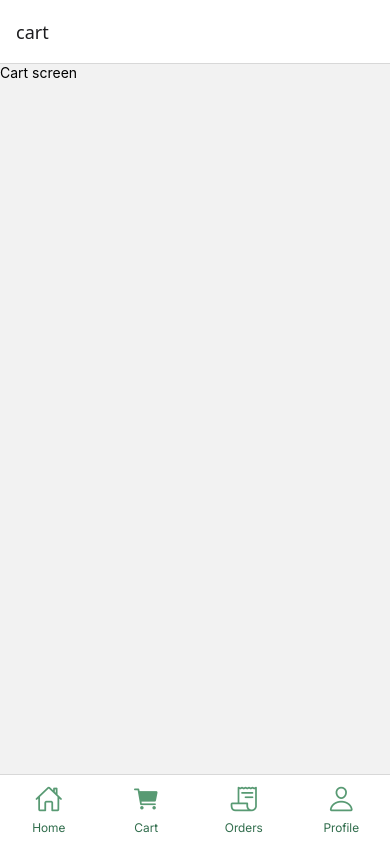
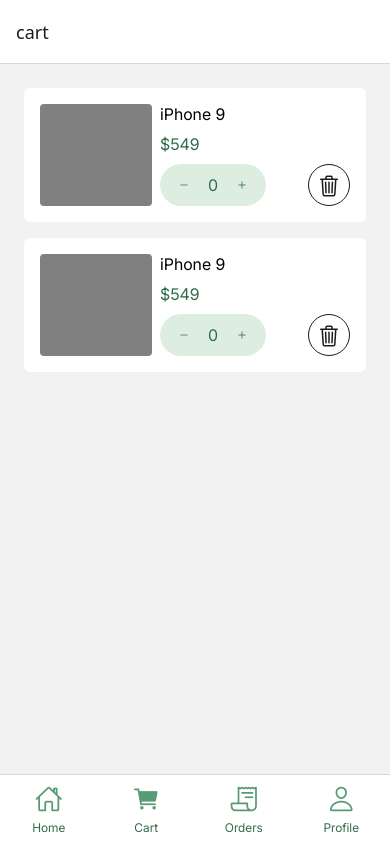
Before and after one commit to gonchesan/plantifySanchez, a React Native app: screen /CartStack in a window 390 px wide. Built offline with nearby package versions, Linux system fonts and the light colour scheme.

Commit message:
change Cart, Home & ProductDetail screens

```diff
--- a/app/screens/Cart.jsx
+++ b/app/screens/Cart.jsx
@@ -1,14 +1,27 @@
-import { StyleSheet, Text, View } from "react-native";
+import { FlatList, StyleSheet, View } from "react-native";
 import React from "react";
+import ItemProductCart from "@/components/ItemProductCart";
 
 const Cart = () => {
+  const DUMMY_PROD = [
+    { id: "asdd", title: "iPhone 9", price: 549 },
+    { id: "zzz", title: "iPhone 9", price: 549 },
+  ];
   return (
-    <View>
-      <Text>Cart screen</Text>
+    <View style={styles.container}>
+      <FlatList
+        data={DUMMY_PROD}
+        renderItem={({ item }) => <ItemProductCart product={item} />}
+        keyExtractor={(item) => item.id}
+        contentContainerStyle={styles.listWrapper}
+      />
     </View>
   );
 };
 
 export default Cart;
 
-const styles = StyleSheet.create({});
+const styles = StyleSheet.create({
+  container: { paddingHorizontal: 24, paddingTop: 24 },
+  listWrapper: { gap: 16 },
+});
--- a/app/screens/Home.jsx
+++ b/app/screens/Home.jsx
@@ -20,10 +20,8 @@
 
   return (
     <SafeAreaView style={styles.container} edges={["top"]}>
-      <ScrollView>
       <View
         style={{
-            flex: 1,
           width: "100%",
         }}
       >
@@ -111,7 +109,6 @@
       </View>
 
       <ListItemProduct />
-      </ScrollView>
     </SafeAreaView>
   );
 };
--- a/app/screens/ProductDetail.jsx
+++ b/app/screens/ProductDetail.jsx
@@ -2,19 +2,79 @@
 import React from "react";
 
 import COLORS from "@/constants/Colors";
+import Typography from "@/components/core/Typography";
+import { Ionicons } from "@expo/vector-icons";
+import Button from "@/components/core/Button";
+import Counter from "@/components/Counter";
 
 const ProductDetail = ({ route }) => {
   const { product } = route.params;
 
   return (
     <View style={styles.container}>
+      <View
+        style={{
+          backgroundColor: "gray",
+          width: "100%",
+          flex: 1,
+        }}
+      />
       {/* <Image source={{uri:product.thumbnail}} style={styles.image} resizeMode='contain'/> */}
-      <Text style={styles.title}>{product.title}</Text>
-      <Text style={styles.description}>{product.description}</Text>
-      <Text style={styles.price}>Precio: {product.price} $ ARG</Text>
-      <Pressable style={styles.button}>
-        <Text style={styles.textButton}>Agregar al carrito</Text>
-      </Pressable>
+      <View style={{ flex: 1 }}>
+        <View
+          style={{
+            flexDirection: "row",
+            alignItems: "center",
+            justifyContent: "space-between",
+          }}
+        >
+          <Typography variant="h6" style={styles.title} numberOfLines={1}>
+            {product.title}
+          </Typography>
+          <Pressable
+            style={{
+              width: 42,
+              height: 42,
+              borderRadius: 99,
+              borderWidth: 1,
+              justifyContent: "center",
+              alignItems: "center",
+            }}
+          >
+            <Ionicons name="heart-outline" size={28} />
+          </Pressable>
+        </View>
+        <Typography variant="body2" style={styles.description}>
+          {product.description}
+        </Typography>
+        <View style={{ flexDirection: "row", gap: 16, marginVertical: 16 }}>
+          <Typography variant="h6">Quantity</Typography>
+          <Counter />
+        </View>
+        <View
+          style={{
+            borderTopWidth: 1,
+            borderTopColor: "#c3c3c3",
+            flexDirection: "row",
+            paddingTop: 16,
+          }}
+        >
+          <View style={{ width: 104, gap: 4 }}>
+            <Typography variant="caption" style={{}}>
+              Total price
+            </Typography>
+            <Typography variant="h5" style={styles.price}>
+              ${product.price}
+            </Typography>
+          </View>
+          <Button style={{ flex: 1, width: "100%" }} icon="cart" rounded="full">
+            Agregar al carrito
+          </Button>
+          {/* <Pressable style={styles.button}>
+            <Text style={styles.textButton}>Agregar al carrito</Text>
+          </Pressable> */}
+        </View>
+      </View>
     </View>
   );
 };
@@ -24,6 +84,9 @@
 const styles = StyleSheet.create({
   container: {
     gap: 10,
+    paddingHorizontal: 24,
+    paddingTop: 24,
+    flex: 1,
   },
   image: {
     width: "100%",
@@ -31,22 +94,19 @@
     backgroundColor: "red",
   },
   title: {
-    fontSize: 16,
     fontWeight: "bold",
-    textAlign: "center",
+    textTransform: "capitalize",
     paddingVertical: 20,
   },
   description: {
-    fontSize: 14,
-    padding: 20,
-    textAlign: "center",
+    textTransform: "capitalize",
   },
   price: {
-    fontSize: 20,
+    // fontSize: 20,
     fontWeight: "bold",
-    paddingHorizontal: 50,
-    paddingVertical: 20,
-    textAlign: "right",
+    // paddingHorizontal: 50,
+    // paddingVertical: 20,
+    // textAlign: "right",
   },
   button: {
     backgroundColor: COLORS.green["600"],
@@ -54,6 +114,7 @@
     padding: 10,
     alignItems: "center",
     borderRadius: 6,
+    flex: 1,
   },
   textButton: {
     fontSize: 20,
```
Lines whose indentation alone changed are shown as unchanged.
